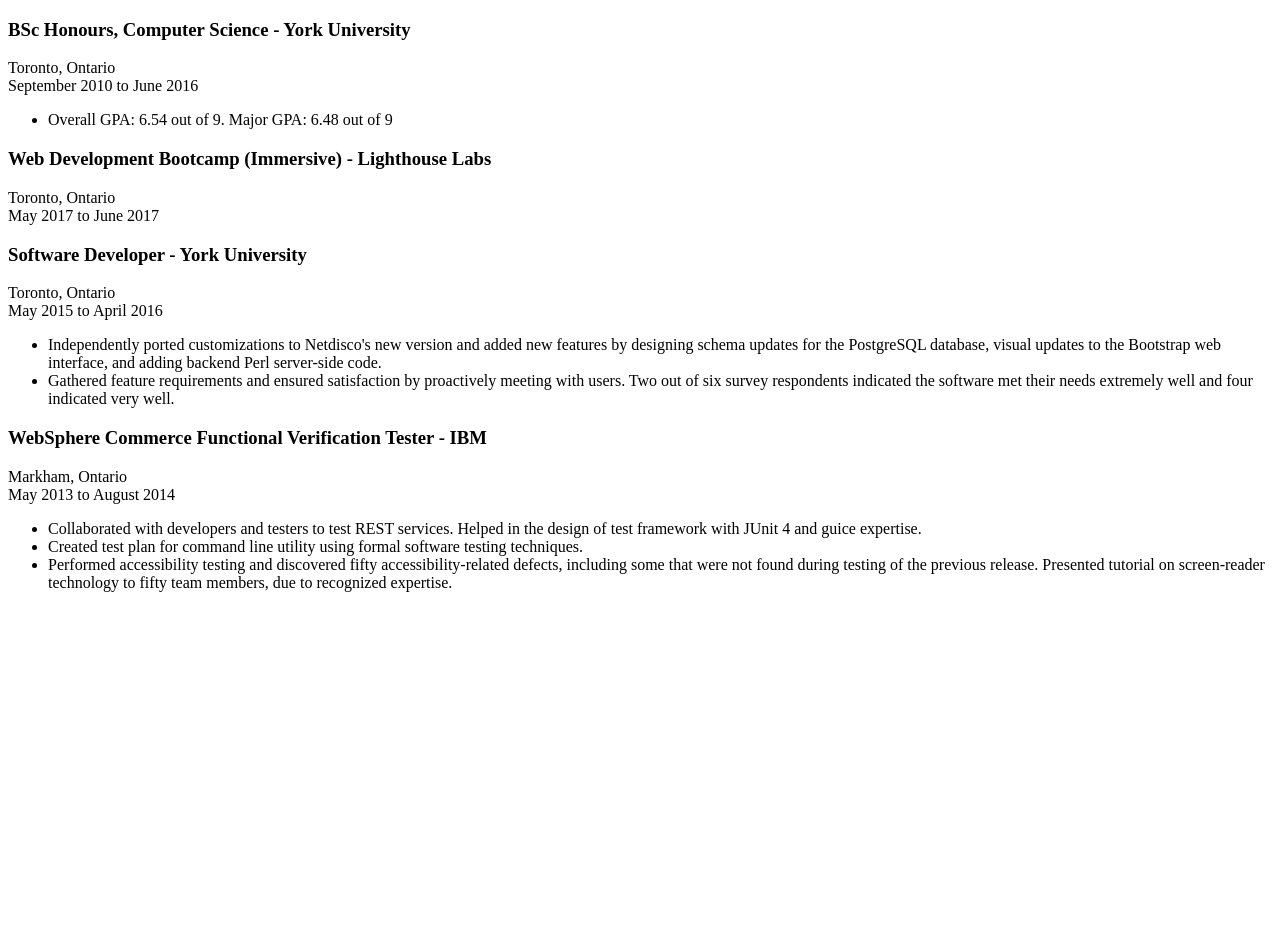
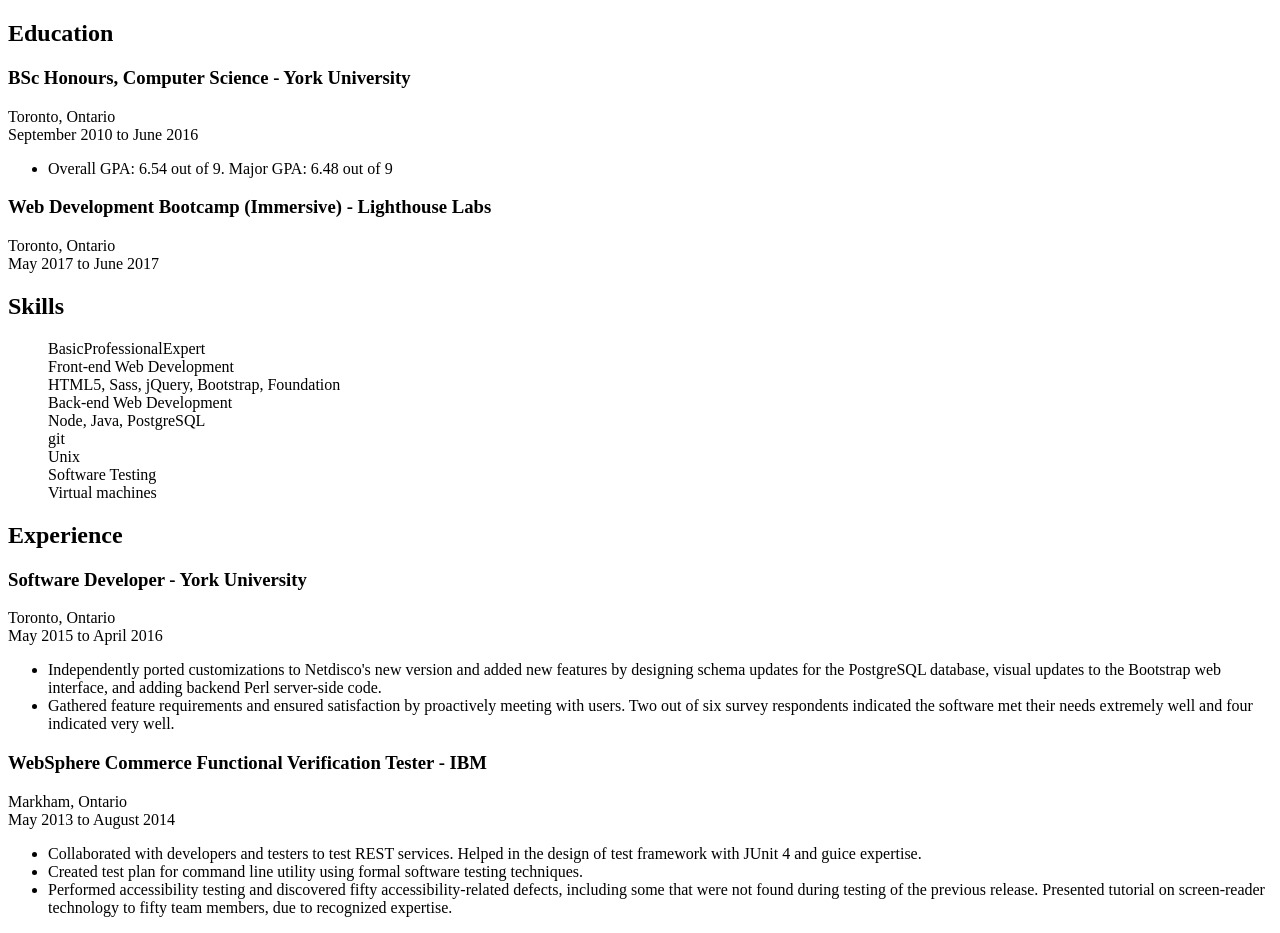
Before and after one commit to latagore/Resume, a React app: page / in a window 1280 px wide. Before the commit the page ends 800 px from the top, so only its background shows below. Built offline with nearby package versions, Linux system fonts and the light colour scheme.

Commit message:
add SkillGraph component

```diff
--- a/src/App.jsx
+++ b/src/App.jsx
@@ -38,15 +38,55 @@
   );
 }
 
+const SkillGraph = (skills) => {
+  // create an array of empty elements
+  const labels = new Array(10).fill(undefined);
+  labels[3 - 1] = "Basic";
+  labels[6 - 1] = "Professional";
+  labels[8 - 1] = "Expert";
+
+  return (
+    <figure>
+      <div className="skill-graph" role="presentation">
+        <div className="labels">
+        {
+          labels.map(
+            (label, i) => label && <span key={i} className="label-{i}" role="presentation">{label}</span>
+          )
+        }
+        </div>
+        <div className="bars">
+          {
+            skills.map(
+              (skill, key) => (
+                <div key={key} className="bar-{skill.strength * 10}">
+                  <div>{skill.name}</div>
+                  {skill.subskills && <div className="subskills">{skill.subskills.join(", ")}</div>}
+                </div>
+              )
+            )
+          }
+        </div>
+      </div>
+    </figure>
+  )
+}
+
 class App extends Component {
 
   render() {
     return (
       <div>
         <section className="education">
+          <h2>Education</h2>
           {this.props.data.education.map((e, i) => Education(e, i))}
         </section>
+        <section className="skills">
+          <h2>Skills</h2>
+          {SkillGraph(this.props.data.skills)}
+        </section>
         <section className="experience">
+          <h2>Experience</h2>
           {this.props.data.experience.map((e, i) => Experience(e, i))}
         </section>
       </div>
```
